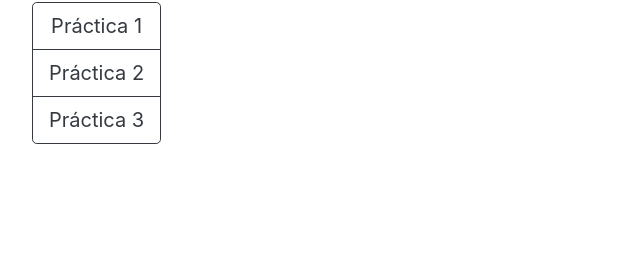
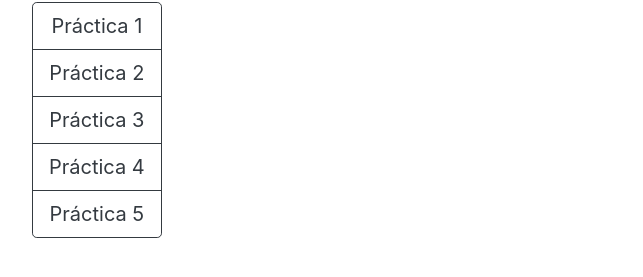
Before and after one commit to antoniohuerta14/itm, a plain HTML site: page Unidad_1/index.html in a window 1280 px wide. Shown: the part 423-700 px from the top of the page, without its empty margins (53-696 px from the left). Drawn offline with nearby package versions, Linux system fonts and the light colour scheme.

Commit message:
practica añadida

```diff
--- a/Unidad_1/index.html
+++ b/Unidad_1/index.html
@@ -42,7 +42,6 @@
           <div class="dropdown-menu" aria-labelledby="btnGroupDrop1">
             <a class="dropdown-item" href="javascript_activities/javascript1/index.html">Javascript 1</a>
             <a class="dropdown-item" href="javascript_activities/javascript3/index.html">Calculadora</a>
-            <a class="dropdown-item" href="javascript_activities/peliculas/index.html">Pel&iacute;culas</a>
           </div>
         </div>
 
@@ -55,6 +54,8 @@
       <a href="practica1/practica1.html" type="button" class="btn btn-outline-dark">Pr&aacute;ctica 1</a>
       <a href="practica2/galeria.html" type="button" class="btn btn-outline-dark">Pr&aacute;ctica 2</a>
       <a href="practica3/index.html" type="button" class="btn btn-outline-dark">Pr&aacute;ctica 3</a>
+      <a href="practica4/index.html" type="button" class="btn btn-outline-dark">Pr&aacute;ctica 4</a>
+      <a href="practica5/index.html" type="button" class="btn btn-outline-dark">Pr&aacute;ctica 5</a>
     </div>
 </div>
 
```
Also changed, not shown: Unidad_1/practica4/index.html (renamed from Unidad_1/javascript_activities/peliculas/index.html), Unidad_1/practica4/index.js (renamed from Unidad_1/javascript_activities/peliculas/index.js), Unidad_1/practica5/index.html (renamed from Unidad_1/javascript_activities/photos/index.html), Unidad_1/practica5/index.js (renamed from Unidad_1/javascript_activities/photos/index.js).
